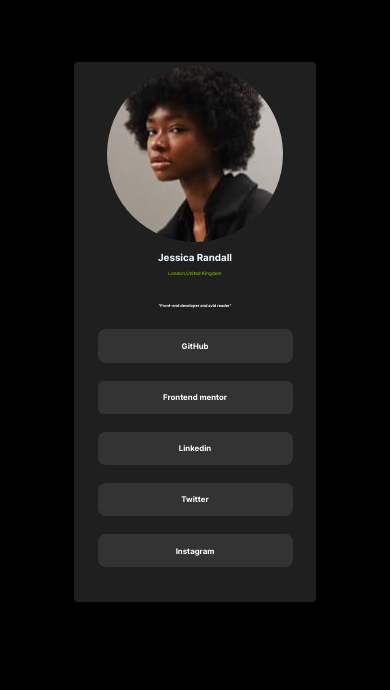
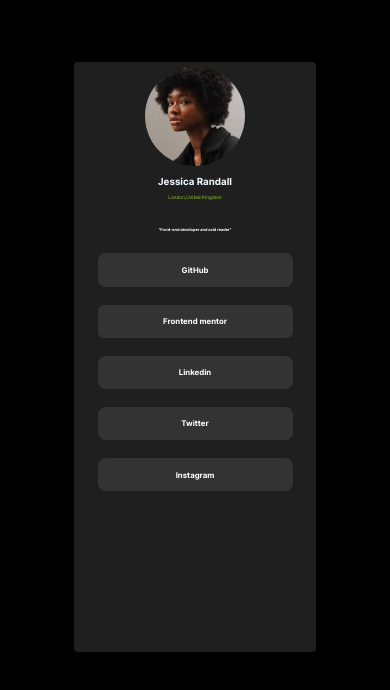
Before and after one commit to unshreif/social-media-links, a plain HTML site: page index.html in a window 390 px wide. Drawn offline with Linux system fonts and the light colour scheme.

Commit message:
ndex.html

```diff
--- a/index.html
+++ b/index.html
@@ -1,5 +1,5 @@
 <!DOCTYPE html>
-<html lang="en">
+<html>
     <meta name="viewport" content="width=device-width, initial-scale=1">
     <link rel="icon" type="image" href="favicon-32x32.png"
     <head>
@@ -37,9 +37,9 @@
         box-sizing: content-box;
         position: static;
         object-position: center;
-    }
-.t2{
-border-radius: 50%;
+}
+img{
+    border-radius: 50%;
 }
 .b1:hover{
 background-color:hsl(75, 94%, 57%);
@@ -145,7 +145,7 @@ border:none;
 @media screen and (max-width: 480px){
     .hello{
         width: 60vw;
-        height:63vh;
+        height:69vh;
         display: table;
         display: block;
         background-color:  hsl(0, 0%, 12%);
@@ -230,6 +230,10 @@ font-family: iterbold;
 padding: auto;
 border:none;
 }
+img{
+    border-radius: 50%;
+    width: 100px;
+}
 }
         </style>
 
@@ -238,7 +242,7 @@ border:none;
     <br>
     <br>
 <div class="hello">
-    <img class="t2" src="avatar-jessica.jpeg" alt="user profile">
+    <img src="avatar-jessica.jpeg" alt="user profile">
     <h1 style="color: aliceblue;font-family: intervariable;font-size:2.5vw;">Jessica Randall</h1>
     <p style="color: yellowgreen;font-family:intervariable;font-size: 1.2vw;">London,United Kingdom</p>
     <br>
```
